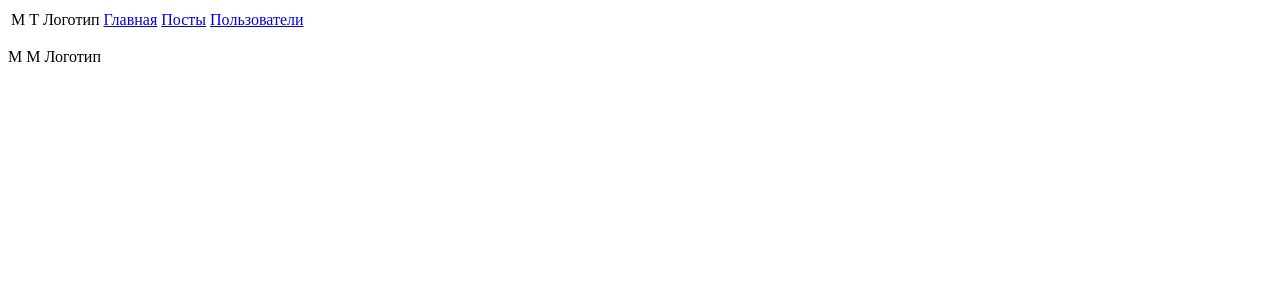
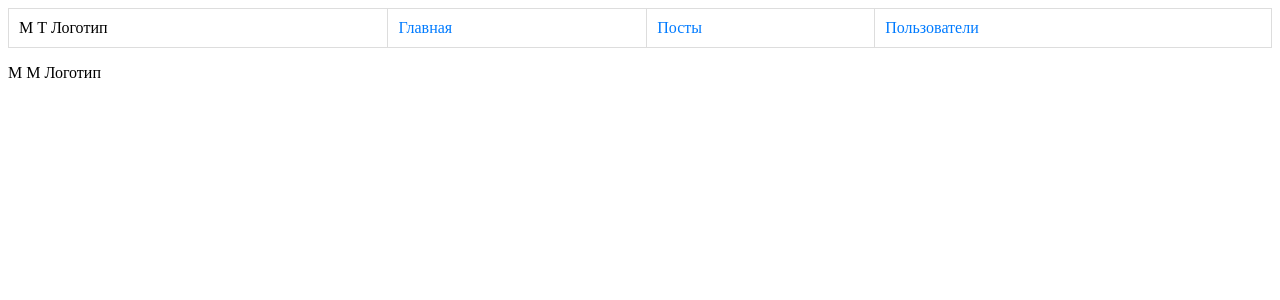
Before and after one commit to NikBel523/django_user_posts_app, a Django app: page /posts/ in a window 1280 px wide. Shown: the top 300 px of the page. Run offline with Django 5.2, Linux system fonts and the light colour scheme; data that the repository does not hold is empty.

Commit message:
feat: добавлено простое оформление для header.html

```diff
--- a/templates/includes/header.html
+++ b/templates/includes/header.html
@@ -1,8 +1,28 @@
-<table>
+<style>
+    .header_table {
+        width: 100%;
+        border-collapse: collapse;
+    }
+
+    .header_td {
+        padding: 10px;
+        border: 1px solid #ddd;
+    }
+
+    .header_a {
+        text-decoration: none;
+        color: #007bff;
+    }
+
+    .header_a:hover {
+        text-decoration: underline;
+    }
+</style>
+<table class="header_table">
     <tr>
-        <td>М Т Логотип</td>
-        <td><a href="{% url 'users:user_home' %}">Главная</a></td>
-        <td><a href="{% url 'pages:posts_list' %}">Посты</a></td>
-        <td><a href="{% url 'users:users_list' %}">Пользователи</a></td>
+        <td class="header_td">М Т Логотип</td>
+        <td class="header_td"><a class="header_a" href="{% url 'users:user_home' %}">Главная</a></td>
+        <td class="header_td"><a class="header_a" href="{% url 'pages:posts_list' %}">Посты</a></td>
+        <td class="header_td"><a class="header_a" href="{% url 'users:users_list' %}">Пользователи</a></td>
     </tr>
 </table>
```
